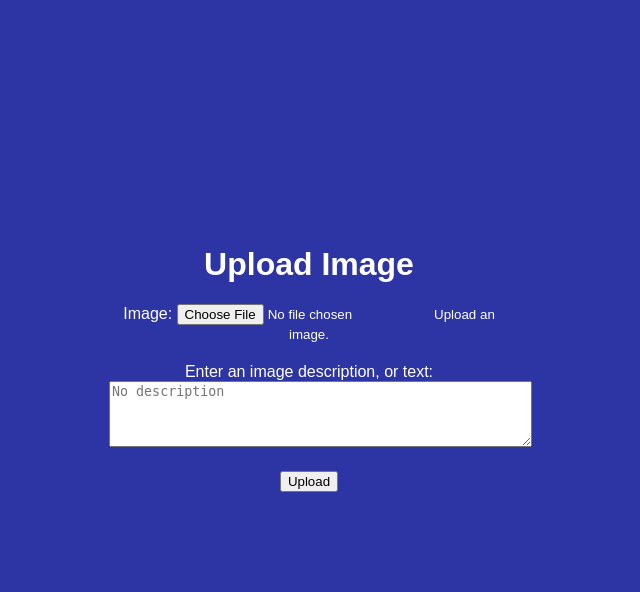
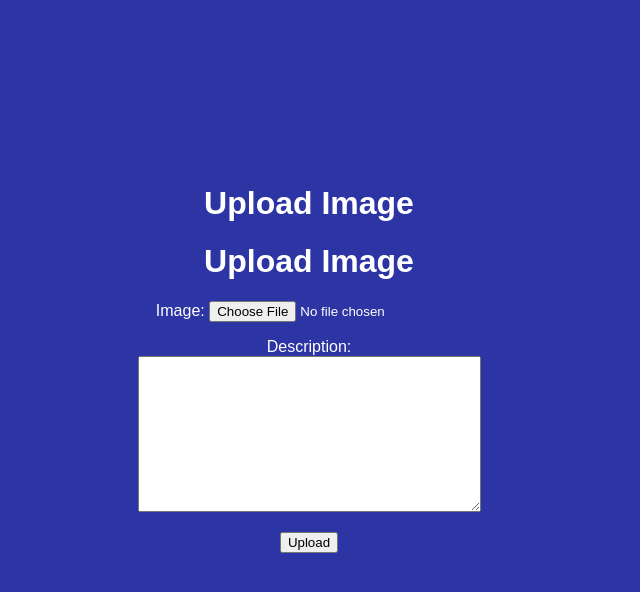
Before and after one commit to z3vr4/Django_Image_Gallery, a Django app: page /upload/ in a window 1280 px wide. Shown: the part 46-638 px from the top of the page, without its empty margins (331-971 px from the left). Run offline with Django 4.2, Linux system fonts and the light colour scheme; a user stored in the database is signed in.

Commit message:
Fixed upload functionality, probably.

```diff
--- a/Photoblock/PhotoApp/forms.py
+++ b/Photoblock/PhotoApp/forms.py
@@ -1,9 +1,7 @@
 from django import forms
 from .models import ImageSubmission
 
-
-# come back to this to really understand it.
 class ImageSubmissionForm(forms.ModelForm):
     class Meta:
         model = ImageSubmission
-        exclude = ['creation_date']
+        fields = ['image', 'description']
--- a/Photoblock/PhotoApp/templates/PhotoApp/afterupload.html
+++ b/Photoblock/PhotoApp/templates/PhotoApp/afterupload.html
@@ -6,6 +6,6 @@
 {% block content %}
     <div class="center-content">
         <h1>You've succesfully uploaded an image!</h1>
-        <p>Go back to <a style="color: cyan;" href="{% url 'main_view' %}">main</a></p>
+        <p>Go back to <a style="color: cyan;" href="{% url 'main' %}">main</a></p>
     </div>
 {% endblock %}
--- a/Photoblock/PhotoApp/templates/PhotoApp/upload.html
+++ b/Photoblock/PhotoApp/templates/PhotoApp/upload.html
@@ -7,22 +7,11 @@
     <div class="center-content">
         <h1>Upload Image</h1>
         {% if user.is_authenticated %}
+        <h1>Upload Image</h1>
         <form method="post" action="{% url 'upload' %}" enctype="multipart/form-data">
             {% csrf_token %}
 
-            <div class="form-group">
-                <label for="id_image_submission">Image:</label>
-                <input type="file" name="image_submission" accept="image/*">
-                <small>Upload an image.</small>
-            </div>
-
-            <div class="form-group">
-                <label for="id_description">Enter an image description, or text:</label>
-                <textarea name="description" rows="4" cols="50" maxlength="255" placeholder="No description"></textarea>
-            </div>
-
-            <!-- Hidden date input -->
-            <input type="hidden" name="creation_date" value="{{ current_date }}">
+            {{ form.as_p }}
 
             <div class="form-group">
                 <button type="submit">Upload</button>
--- a/Photoblock/PhotoApp/views.py
+++ b/Photoblock/PhotoApp/views.py
@@ -22,20 +22,18 @@ def profile_view(request):
         return render(request, 'PhotoApp/profile.html')
 
 def upload_view(request):
-    form = ImageSubmissionForm(request.POST, request.FILES)
     if request.method == 'POST':
-        print("request confirmed to be POST")
+        form = ImageSubmissionForm(request.POST, request.FILES)
         if form.is_valid():
-            # Create ImageSubmission instance
             image_submission = form.save(commit=False)
-            image_submission.user = request.user  # Assuming 'user' is the currently logged-in user
+            if request.user.is_authenticated:
+                image_submission.user = request.user.userprofile
             image_submission.save()
-            print("Image Submission Created:", image_submission)
-            return redirect('afterupload')
-        else:
-            print('Form was not valid')
+            return redirect('afterupload_view')  # Redirect to your success view
+    else:
+        form = ImageSubmissionForm()
+
     return render(request, 'PhotoApp/upload.html', {'form': form})
-
 
 # 30/01/2024 - Modified this view. Severely. Should create a UserProfile instance AND create a User instance.
 # 31/01/2024 - Tested it, blew up some times, fixed it.
```
Also changed, not shown: Photoblock/PhotoApp/migrations/0002_rename_date_imagesubmission_creation_date.py (added), Photoblock/db.sqlite3, Photoblock/media/image_submissions/1702069432344353.jpg (added), Photoblock/media/image_submissions/1702069432344353_MENiTox.jpg (added), Photoblock/media/image_submissions/1702069432344353_uq8Dwc7.jpg (added).
